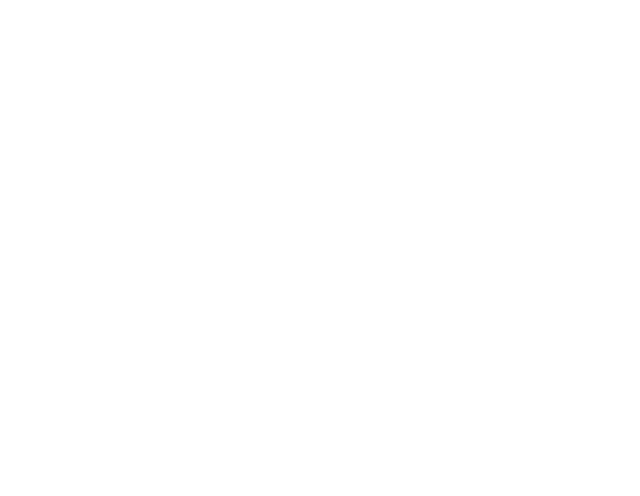
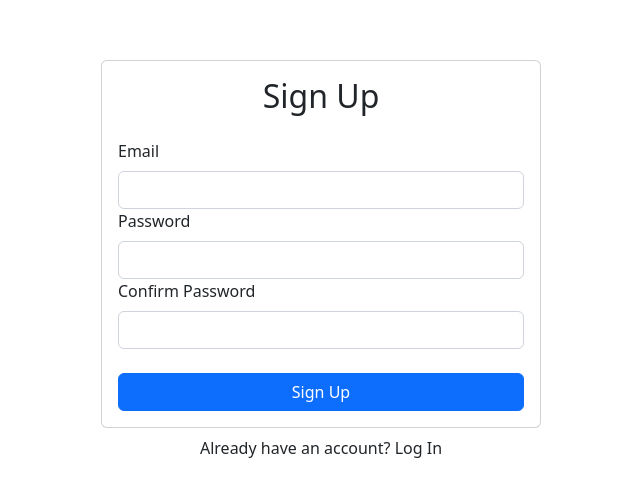
Before and after one commit to sofversoza/prompt-dev, a React (Create React App) app: page / in a window 1280 px wide. Shown: the part 140-636 px from the top of the page, without its empty margins (319-959 px from the left). Built offline with nearby package versions, Linux system fonts and the light colour scheme; no server answers.

Commit message:
signup work with firebase

```diff
--- a/package.json
+++ b/package.json
@@ -6,7 +6,10 @@
     "@testing-library/jest-dom": "^5.16.5",
     "@testing-library/react": "^13.4.0",
     "@testing-library/user-event": "^13.5.0",
+    "bootstrap": "^5.2.1",
+    "firebase": "^9.10.0",
     "react": "^18.2.0",
+    "react-bootstrap": "^2.5.0",
     "react-dom": "^18.2.0",
     "react-scripts": "5.0.1",
     "web-vitals": "^2.1.4"
--- a/public/index.html
+++ b/public/index.html
@@ -10,20 +10,6 @@
       content="Web site created using create-react-app"
     />
     <link rel="apple-touch-icon" href="%PUBLIC_URL%/logo192.png" />
-    <!--
-      manifest.json provides metadata used when your web app is installed on a
-      user's mobile device or desktop. See https://developers.google.com/web/fundamentals/web-app-manifest/
-    -->
-    <link rel="manifest" href="%PUBLIC_URL%/manifest.json" />
-    <!--
-      Notice the use of %PUBLIC_URL% in the tags above.
-      It will be replaced with the URL of the `public` folder during the build.
-      Only files inside the `public` folder can be referenced from the HTML.
-
-      Unlike "/favicon.ico" or "favicon.ico", "%PUBLIC_URL%/favicon.ico" will
-      work correctly both with client-side routing and a non-root public URL.
-      Learn how to configure a non-root public URL by running `npm run build`.
-    -->
     <title>React App</title>
   </head>
   <body>
--- a/src/App.js
+++ /dev/null
@@ -1,9 +0,0 @@
-function App() {
-  return (
-    <div className="App">
-
-    </div>
-  );
-}
-
-export default App;
--- /dev/null
+++ b/src/components/App.js
@@ -0,0 +1,16 @@
+import Signup from "./Signup"
+import { AuthProvider } from '../contexts/AuthContext'
+
+function App() {
+  return (
+    <AuthProvider>
+      <div className="container">
+        <div className="container-items">
+          <Signup />
+        </div>
+      </div>
+    </AuthProvider>
+  );
+}
+
+export default App;
--- /dev/null
+++ b/src/components/Signup.js
@@ -0,0 +1,63 @@
+import React, { useRef, useState } from 'react'
+import { Card, Form, Button, Alert } from 'react-bootstrap'
+import { useAuth } from '../contexts/AuthContext'
+
+function Signup() {
+  const emailRef = useRef()
+  const passwordRef = useRef()
+  const passwordConfirmRef = useRef()
+  const { signup } = useAuth()
+  const [error, setError] = useState('')
+  const [loading, setLoading] = useState(false)
+
+  async function handleSubmit(e) {
+    e.preventDefault()
+
+    if (passwordRef.current.value !== passwordConfirmRef.current.value) {
+      return setError('Passwords do not match')
+    }
+
+    try {
+      setError('')
+      setLoading(true)
+      await signup(emailRef.current.value, passwordRef.current.value)
+    } catch {
+      setError('Failed to create an account')
+    }
+
+    setLoading(false)
+  }
+
+  return (
+    <>
+      <Card>
+        <Card.Body>
+          <h2 className="text-center mb-4">Sign Up</h2>
+          {error && <Alert variant="danger">{error}</Alert>}
+          <Form onSubmit={handleSubmit}>
+            <Form.Group id='email'>
+              <Form.Label>Email</Form.Label>
+              <Form.Control type="email" ref={emailRef} required />
+            </Form.Group>
+            <Form.Group id='password'>
+              <Form.Label>Password</Form.Label>
+              <Form.Control type="password" ref={passwordRef} required />
+            </Form.Group>
+            <Form.Group id='password-confirm'>
+              <Form.Label>Confirm Password</Form.Label>
+              <Form.Control type="password" ref={passwordConfirmRef} required />
+            </Form.Group>
+            <Button disabled={loading} className='w-100 mt-4' type='submit'>
+              Sign Up
+            </Button>
+          </Form>
+        </Card.Body>
+      </Card>
+      <div className='w-100 text-center mt-2'>
+        Already have an account? Log In
+      </div>
+    </>
+  )
+}
+
+export default Signup
--- /dev/null
+++ b/src/contexts/AuthContext.js
@@ -0,0 +1,38 @@
+import React, { useContext, useState, useEffect } from 'react'
+import { auth } from '../firebase'
+
+const AuthContext = React.createContext()
+
+// this function will allow us to use the context below
+export function useAuth() {
+  return useContext(AuthContext)
+}
+
+export function AuthProvider({ children }) {
+  const [currentUser, setCurrentUser] = useState()
+  const [loading, setLoading] = useState(true)
+
+  function signup(email, password) {
+    return auth.createUserWithEmailAndPassword(email, password)
+  }
+
+  useEffect(() => {
+    const unsubscribe = auth.onAuthStateChanged(user => {
+      setCurrentUser(user)
+      setLoading(false)
+    })
+
+    return unsubscribe
+  }, [])
+
+  const value = {
+    currentUser,
+    signup
+  }
+
+  return (
+    <AuthContext.Provider value={value}>
+      {!loading && children}
+    </AuthContext.Provider>
+  )
+}
--- /dev/null
+++ b/src/firebase.js
@@ -0,0 +1,17 @@
+import firebase from 'firebase/compat/app'
+import 'firebase/compat/auth'
+
+const app = firebase.initializeApp({
+  apiKey: process.env.REACT_APP_FIREBASE_API_KEY,
+  authDomain: process.env.REACT_APP_FIREBASE_AUTH_DOMAIN,
+  databaseURL: process.env.REACT_APP_FIREBASE_DATABASE_URL,
+  projectId: process.env.REACT_APP_FIREBASE_PROJECT_ID,
+  storageBucket: process.env.REACT_APP_FIREBASE_STORAGE_BUCKET,
+  messagingSenderId: process.env.REACT_APP_FIREBASE_MESSAGING_SENDER_ID,
+  appId: process.env.REACT_APP_FIREBASE_APP_ID
+})
+
+// gives us our authentication instance
+export const auth = app.auth()
+// so we can use firebase everywhere else
+export default app
--- a/src/index.css
+++ b/src/index.css
@@ -11,3 +11,18 @@ code {
   font-family: source-code-pro, Menlo, Monaco, Consolas, 'Courier New',
     monospace;
 }
+
+/* helper classes starts */
+.container {
+  display: flex;
+  align-items: center;
+  justify-content: center;
+  min-height: 100vh;
+}
+
+.container-items {
+  width: 100%;
+  max-width: 440px;
+}
+
+/* helper classes ends */
--- a/src/index.js
+++ b/src/index.js
@@ -1,7 +1,8 @@
 import React from 'react';
 import ReactDOM from 'react-dom/client';
 import './index.css';
-import App from './App';
+import App from './components/App';
+import 'bootstrap/dist/css/bootstrap.min.css'
 
 const root = ReactDOM.createRoot(document.getElementById('root'));
 root.render(
```
Also changed, not shown: public/manifest.json (deleted), 1 other file (tests, documents, lock files or other folders).
